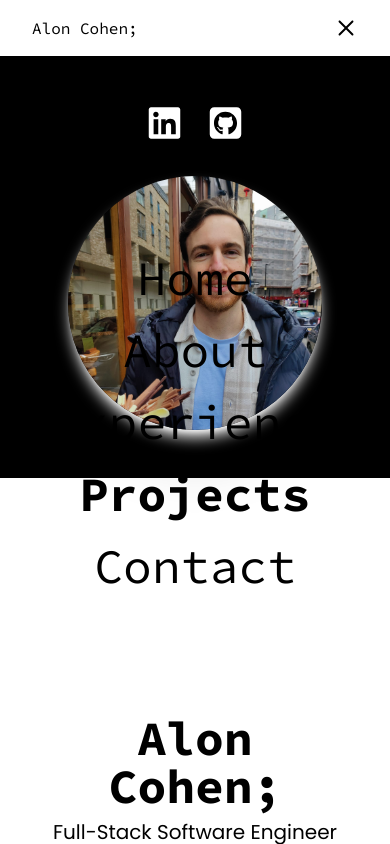
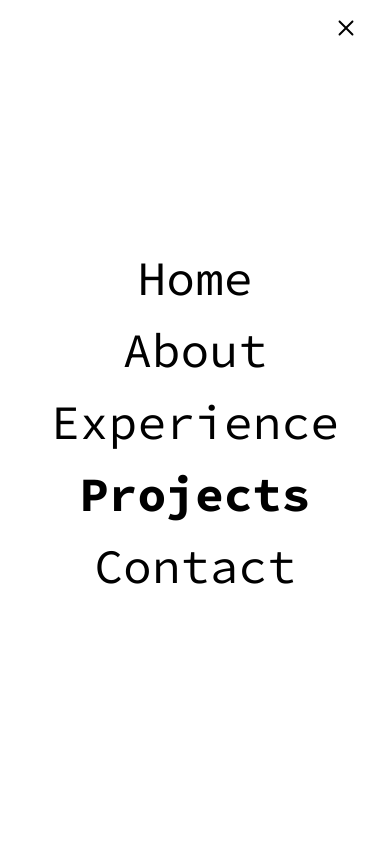
Before and after one commit to Alon2904/portfolio-website, a Next.js app: page / in a window 390 px wide. Both pictures are taken after a click on the element 346 px from the left and 28 px from the top of the page. Shown: the top 844 px of the page. Built offline with nearby package versions, Linux system fonts and the light colour scheme.

Commit message:
adjusted mobile navbar style

```diff
--- a/components/layout/Navbar.tsx
+++ b/components/layout/Navbar.tsx
@@ -68,6 +68,8 @@ const NavBar = () => {
           </ScrollLink>
         ))}
       </div>
+
+      {/* Mobile Menu */}
       <div className="md:hidden z-50">
         <AnimatePresence mode="wait">
           {isMenuOpen ? (
@@ -104,7 +106,7 @@ const NavBar = () => {
           animate={{ opacity: 1, y: 0 }}
           exit={{ opacity: 0, y: -10 }}
           transition={{ duration: 0.2 }}
-          className={`md:hidden fixed inset-0 bg-base-100 flex flex-col gap-6 items-center justify-center z-40 ${sourceCode.className}`}
+          className={`md:hidden fixed inset-0 bg-base-100 flex flex-col gap-6 items-center justify-center z-40 bg-white ${sourceCode.className}`}
         >
           {links.map(({ href, label }) => (
             <ScrollLink
```
